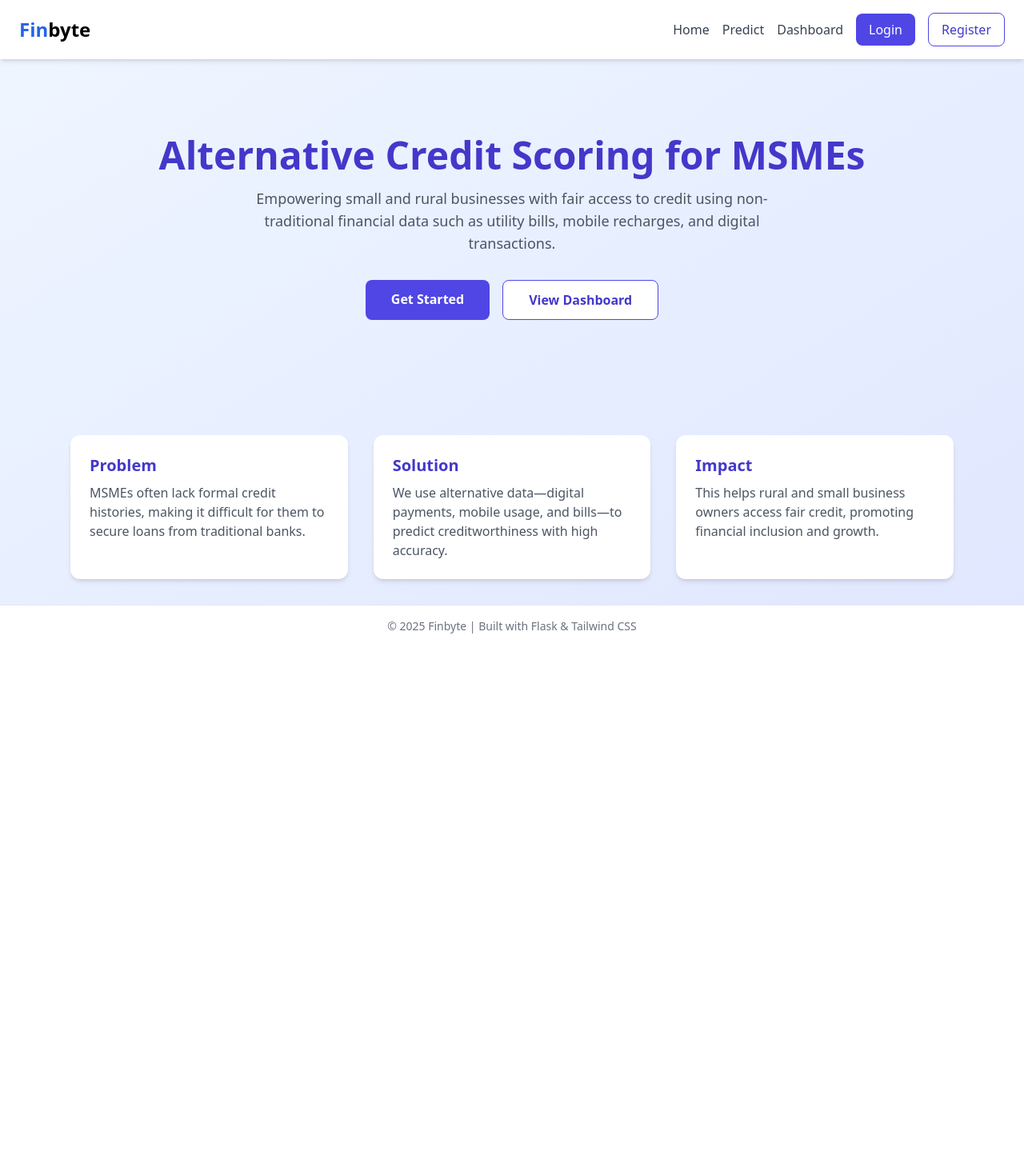
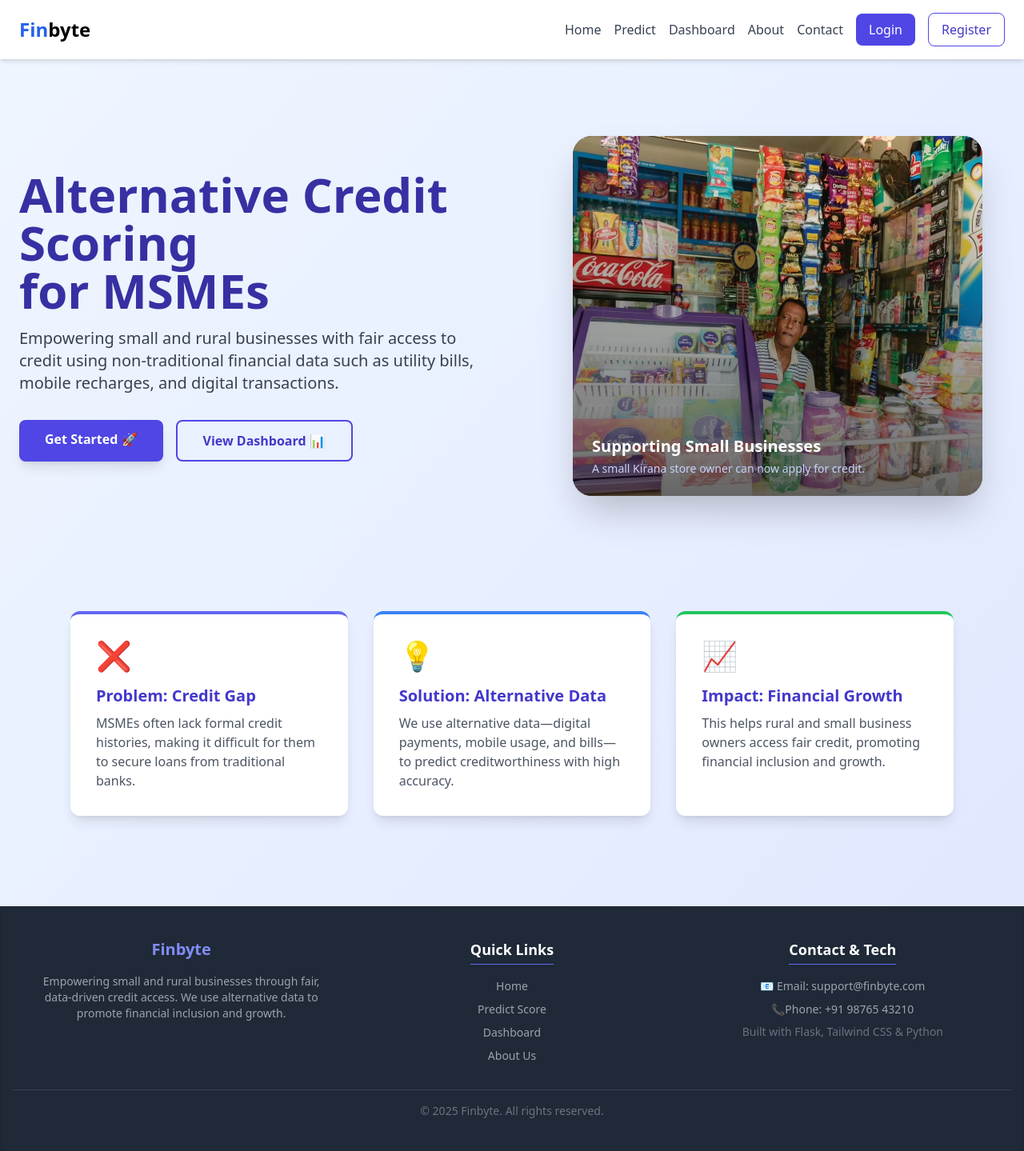
Before and after one commit to suy-og10/finscore, a Flask app: page / in a window 1280 px wide. Shown: the whole page at 80% size. Before the commit the page ends 792 px from the top, so only its background shows below. Run offline with Flask 3, Linux system fonts and the light colour scheme; parts of the project's set-up code (start-up, migrations or seed data) failed here and were passed over; some libraries are stand-ins or nearby versions.

Commit message:
UI changes

```diff
--- a/app/app.py
+++ b/app/app.py
@@ -65,6 +65,17 @@ def load_user(user_id):
 @app.route('/')
 def home():
     return render_template('home.html')
+
+@app.route('/about')
+def about():
+    """Renders the About Us page."""
+    return render_template('about.html', title='About Us')
+
+@app.route('/contact')
+def contact():
+    """Renders the Contact page."""
+    # Note: For a real app, this route would also need POST method handling for the form
+    return render_template('contact.html', title='Contact')
 
 @app.route('/register', methods=['GET', 'POST'])
 def register():
--- a/app/templates/base.html
+++ b/app/templates/base.html
@@ -11,7 +11,6 @@
 
 <body class="bg-gradient-to-br from-blue-50 to-indigo-100 min-h-screen flex flex-col">
 
-  <!-- Navbar -->
   <nav class="bg-white shadow-md py-4">
     <div class="container mx-auto flex justify-between items-center px-6">
       <a href="/" class="text-2xl font-bold"><span class="text-blue-600">Fin</span><span class="text-black-700">byte</span></a>
@@ -20,7 +19,8 @@
         <a href="/" class="text-gray-700 hover:text-indigo-700 font-medium">Home</a>
         <a href="/predict" class="text-gray-700 hover:text-indigo-700 font-medium">Predict</a>
         <a href="/dashboard" class="text-gray-700 hover:text-indigo-700 font-medium">Dashboard</a>
-
+        <a href="/about" class="text-gray-700 hover:text-indigo-700 font-medium">About</a>
+        <a href="/contact" class="text-gray-700 hover:text-indigo-700 font-medium">Contact</a>
         {% if current_user.is_authenticated %}
           <form action="{{ url_for('logout') }}" method="get" class="inline">
             <button type="submit"
@@ -40,7 +40,6 @@
     </div>
   </nav>
 
-  <!-- Flash messages -->
   <div class="container mx-auto px-6 mt-4">
     {% with messages = get_flashed_messages(with_categories=true) %}
       {% if messages %}
@@ -53,15 +52,44 @@
     {% endwith %}
   </div>
 
-  <!-- Main content -->
   <main class="flex-grow fade-in">
     {% block content %}{% endblock %}
   </main>
 
-  <!-- Footer -->
-  <footer class="bg-white text-center py-4 text-gray-500 text-sm mt-8">
-    © 2025 Finbyte | Built with Flask & Tailwind CSS
+  <footer class="bg-gray-800 text-white mt-12 py-10 shadow-inner">
+    <div class="container mx-auto px-6 grid grid-cols-1 md:grid-cols-3 gap-10">
+
+      <div>
+        <h3 class="text-xl font-bold text-indigo-400 mb-4">Finbyte</h3>
+        <p class="text-gray-400 text-sm">
+          Empowering small and rural businesses through fair, data-driven credit access.
+          We use alternative data to promote financial inclusion and growth.
+        </p>
+      </div>
+
+      <div>
+        <h3 class="text-lg font-semibold mb-4 border-b border-indigo-500 inline-block pb-1">Quick Links</h3>
+        <ul class="space-y-2">
+          <li><a href="/" class="text-gray-400 hover:text-indigo-400 transition">Home</a></li>
+          <li><a href="/predict" class="text-gray-400 hover:text-indigo-400 transition">Predict Score</a></li>
+          <li><a href="/dashboard" class="text-gray-400 hover:text-indigo-400 transition">Dashboard</a></li>
+          <li><a href="/about" class="text-gray-400 hover:text-indigo-400 transition">About Us</a></li>
+        </ul>
+      </div>
+
+      <div>
+        <h3 class="text-lg font-semibold mb-4 border-b border-indigo-500 inline-block pb-1">Contact & Tech</h3>
+        <p class="text-gray-400 space-y-2">
+          <span class="block">📧 Email: support@finbyte.com</span>
+          <span class="block">📞Phone: +91 98765 43210</span>
+          <span class="block mt-4 text-sm text-gray-500">Built with Flask, Tailwind CSS & Python</span>
+        </p>
+      </div>
+    </div>
+
+    <div class="border-t border-gray-700 mt-8 pt-4 text-center">
+      <p class="text-gray-500 text-sm">© 2025 Finbyte. All rights reserved.</p>
+    </div>
   </footer>
-
-</body>
+  </body>
 </html>
--- a/app/templates/home.html
+++ b/app/templates/home.html
@@ -1,34 +1,89 @@
 {% extends "base.html" %}
+
 {% block content %}
-<section class="flex flex-col items-center text-center py-20 px-6">
-  <h1 class="text-4xl md:text-5xl font-bold text-indigo-700 mb-4">Alternative Credit Scoring for MSMEs</h1>
-  <p class="text-lg text-gray-600 max-w-2xl">
-    Empowering small and rural businesses with fair access to credit using non-traditional financial data
-    such as utility bills, mobile recharges, and digital transactions.
-  </p>
+<section class="container mx-auto py-20 px-6 flex flex-col-reverse md:flex-row items-center gap-12">
+  <div class="md:w-1/2 text-center md:text-left">
+    <h1 class="text-5xl md:text-6xl font-extrabold text-indigo-800 mb-4 leading-tight">
+      <span class="block">Alternative Credit Scoring</span> for MSMEs
+    </h1>
+    <p class="text-xl text-gray-700 max-w-xl mb-8">
+      Empowering small and rural businesses with fair access to credit using non-traditional financial data
+      such as utility bills, mobile recharges, and digital transactions.
+    </p>
 
-  <div class="mt-8 flex flex-col md:flex-row gap-4">
-    <a href="/predict" class="bg-indigo-600 hover:bg-indigo-700 text-white py-3 px-8 rounded-lg font-semibold transition">
-      Get Started
-    </a>
-    <a href="/dashboard" class="bg-white border border-indigo-600 text-indigo-700 py-3 px-8 rounded-lg font-semibold hover:bg-indigo-50 transition">
-      View Dashboard
-    </a>
+    <div class="mt-8 flex justify-center md:justify-start gap-4">
+      <a href="/predict" class="bg-indigo-600 hover:bg-indigo-700 text-white py-3 px-8 rounded-lg font-bold shadow-lg transition duration-300 transform hover:scale-105">
+        Get Started 🚀
+      </a>
+      <a href="/dashboard" class="border-2 border-indigo-600 text-indigo-700 py-3 px-8 rounded-lg font-bold hover:bg-indigo-50 transition duration-300">
+        View Dashboard 📊
+      </a>
+    </div>
+  </div>
+
+  <div class="md:w-1/2 flex justify-center relative w-full max-w-lg mx-auto bg-gray-900 rounded-3xl shadow-2xl overflow-hidden" style="height: 450px;">
+
+    <div class="absolute inset-0 bg-gradient-to-t from-black/60 to-transparent z-10 flex flex-col justify-end p-6">
+      <p class="text-white text-xl font-semibold mb-1">Supporting Small Businesses</p>
+      <p id="slide-caption" class="text-indigo-200 text-sm"></p>
+    </div>
+
+    <div id="image-carousel" class="w-full h-full flex transition-transform ease-in-out duration-1000">
+      <img src="{{ url_for('static', filename='images/kirana.avif') }}" alt="Kirana store owner" class="min-w-full h-full object-cover">
+      <img src="{{ url_for('static', filename='images/tailor.jpg') }}" alt="Tailor working" class="min-w-full h-full object-cover">
+      <img src="{{ url_for('static', filename='images/parlour.jpg') }}" alt="Beauty parlour owner" class="min-w-full h-full object-cover">
+    </div>
   </div>
 </section>
 
-<section class="grid md:grid-cols-3 gap-8 mt-16 max-w-6xl mx-auto px-6">
-  <div class="bg-white rounded-xl shadow-md p-6">
-    <h3 class="text-xl font-semibold text-indigo-700 mb-2">Problem</h3>
+<section class="grid md:grid-cols-3 gap-8 mt-16 max-w-6xl mx-auto px-6 mb-16">
+  <div class="bg-white rounded-xl shadow-lg p-8 transform hover:scale-[1.02] transition duration-300 cursor-pointer border-t-4 border-indigo-500">
+    <span class="text-4xl block mb-4">❌</span>
+    <h3 class="text-xl font-bold text-indigo-700 mb-2">Problem: Credit Gap</h3>
     <p class="text-gray-600">MSMEs often lack formal credit histories, making it difficult for them to secure loans from traditional banks.</p>
   </div>
-  <div class="bg-white rounded-xl shadow-md p-6">
-    <h3 class="text-xl font-semibold text-indigo-700 mb-2">Solution</h3>
+  <div class="bg-white rounded-xl shadow-lg p-8 transform hover:scale-[1.02] transition duration-300 cursor-pointer border-t-4 border-blue-500">
+    <span class="text-4xl block mb-4">💡</span>
+    <h3 class="text-xl font-bold text-indigo-700 mb-2">Solution: Alternative Data</h3>
     <p class="text-gray-600">We use alternative data—digital payments, mobile usage, and bills—to predict creditworthiness with high accuracy.</p>
   </div>
-  <div class="bg-white rounded-xl shadow-md p-6">
-    <h3 class="text-xl font-semibold text-indigo-700 mb-2">Impact</h3>
+  <div class="bg-white rounded-xl shadow-lg p-8 transform hover:scale-[1.02] transition duration-300 cursor-pointer border-t-4 border-green-500">
+    <span class="text-4xl block mb-4">📈</span>
+    <h3 class="text-xl font-bold text-indigo-700 mb-2">Impact: Financial Growth</h3>
     <p class="text-gray-600">This helps rural and small business owners access fair credit, promoting financial inclusion and growth.</p>
   </div>
 </section>
+
+<script>
+  const carousel = document.getElementById('image-carousel');
+  const images = carousel.querySelectorAll('img');
+  const caption = document.getElementById('slide-caption');
+  let currentIndex = 0;
+
+  // Captions corresponding to the images
+  const captions = [
+    "A small Kirana store owner can now apply for credit.",
+    "Empowering local tailors with access to growth capital.",
+    "Helping a parlour owner expand her business digitally.",
+  ];
+
+  function slideImages() {
+    currentIndex = (currentIndex + 1) % images.length;
+    // Calculate the horizontal offset (e.g., -100%, -200%)
+    const offset = -currentIndex * 100;
+
+    // Apply the slide effect using CSS transform
+    carousel.style.transform = `translateX(${offset}%)`;
+
+    // Update the caption text
+    caption.textContent = captions[currentIndex];
+  }
+
+  // Set initial caption
+  caption.textContent = captions[0];
+
+  // Start the slideshow, cycling every 4 seconds (4000ms)
+  // Note: The transition duration is 1000ms (1 second), making the total slide time 5 seconds.
+  setInterval(slideImages, 4000);
+</script>
 {% endblock %}
```
Also changed, not shown: app/templates/about.html (added, +44 -0 lines), app/templates/contact.html (added, +68 -0 lines), app/static/images/bg.webp (added), app/static/images/kirana.avif (added), app/static/images/parlour.jpg (added), app/static/images/tailor.jpg (added).
